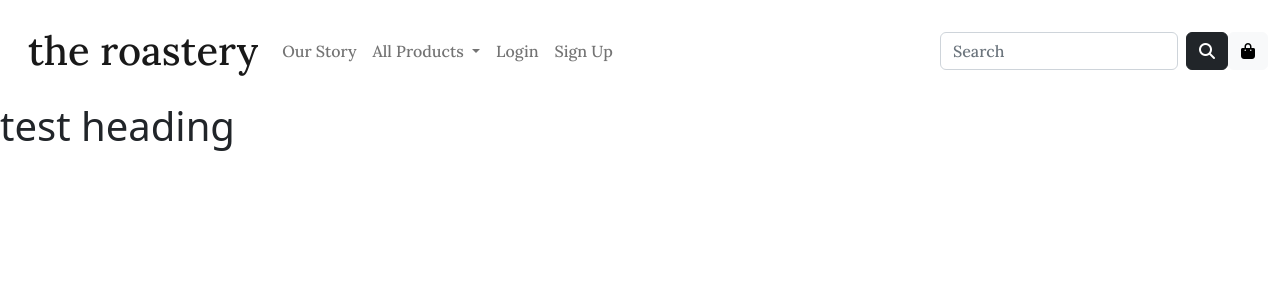
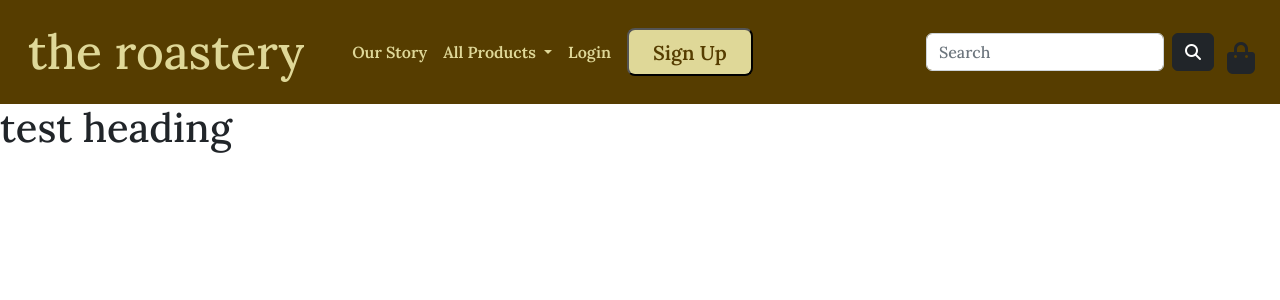
Before and after one commit to Grawnya/the-roastery-ecommerce-store, a Django app: page / in a window 1280 px wide. Shown: the top 300 px of the page. Run offline with Django 3.2, Linux system fonts and the light colour scheme; some libraries are stand-ins or nearby versions.

Commit message:
complete li items in navbar

```diff
--- a/static/css/base.css
+++ b/static/css/base.css
@@ -6,11 +6,90 @@
     --white: #ffffff;
 }
 
-#the-roastery-logo {
-    font-size: 2.5rem;
-    padding-left: 1rem;
+body {
+    font-family: 'lora';
 }
 
+#the-roastery-logo {
+    font-size: 1.5rem;
+    padding-left: 1rem;
+    padding-right: 1rem;
+    color: var(--beige);
+    height: 3rem;
+}
 .navbar {
-    font-family: 'lora';
+    background-color: var(--coffee);
+
 }
+
+.nav-item a {
+    color: var(--beige);
+    font-weight: bold;
+    text-decoration: none;
+}
+
+.nav-link {
+    height: 3rem;
+}
+
+.nav-item {
+    height: 3rem;
+    vertical-align: middle;
+    margin: 0;
+    display: flex;
+    align-items: center;
+    margin-left: 1rem;
+}
+
+.navbar-toggler {
+    background-color: var(--beige);
+    margin: 0 auto;
+}
+
+.navbar-toggler-icon .fa-bars {
+    color:var(--coffee);
+    font-size: 1.75rem;
+}
+
+.dropdown {
+    --bs-navbar-hover-color: var(--beige);
+}
+
+.dropdown-menu {
+    background-color: var(--beige);
+}
+
+.dropdown-menu a {
+    color: var(--coffee);
+}
+
+.btn-coffee {
+    background-color: var(--beige);
+    border-radius: 0.5rem;
+    height: 3rem;
+    padding: 0 1rem;
+}
+
+.btn-coffee a {
+    color: var(--coffee);
+    font-size: 1.25rem;
+}
+
+.btn-coffee a:hover {
+    color: var(--beige);
+}
+
+.btn-coffee:hover {
+    background-color: var(--forest-green);
+}
+
+.btn-shopping {
+    font-size: 2rem;
+}
+
+@media screen and (min-width:768px) {
+    #the-roastery-logo {
+        font-size: 3rem;
+    }
+
+}
--- a/templates/base.html
+++ b/templates/base.html
@@ -25,17 +25,21 @@
     <header>
         <nav class="navbar navbar-expand-lg">
             <div class="container-fluid py-2">
-              <a class="navbar-brand" id="the-roastery-logo" href="{% url 'home' %}" aria-label="To Home Page">the roastery</a>
+              <div id="nav-logo my-auto">
+                <a class="navbar-brand" id="the-roastery-logo" href="{% url 'home' %}" aria-label="To Home Page">the roastery</a>
+              </div>
               <button class="navbar-toggler" type="button" data-bs-toggle="collapse" data-bs-target="#navbarSupportedContent" aria-controls="navbarSupportedContent" aria-expanded="false" aria-label="Toggle navigation">
-                <span class="navbar-toggler-icon"></span>
+                <span class="navbar-toggler-icon">
+                  <i class="fas fa-bars"></i>
+                </span>
               </button>
               <div class="collapse navbar-collapse" id="navbarSupportedContent">
                 <ul class="navbar-nav me-auto mb-2 mb-lg-0">
                   <li class="nav-item">
-                    <a class="nav-link" href="#">Our Story</a>
+                    <a href="#">Our Story</a>
                   </li>
                   <li class="nav-item dropdown">
-                    <a class="nav-link dropdown-toggle" href="#" role="button" data-bs-toggle="dropdown" aria-expanded="false">
+                    <a class="btn-navbar dropdown-toggle" href="#" role="button" data-bs-toggle="dropdown" aria-expanded="false">
                       All Products
                     </a>
                     <ul class="dropdown-menu">
@@ -47,10 +51,12 @@
                     </ul>
                   </li>
                   <li class="nav-item">
-                    <a class="nav-link" href="#">Login</a>
+                    <a href="#">Login</a>
                   </li>
                   <li class="nav-item">
-                    <a class="nav-link" href="#">Sign Up</a>
+                    <button class="btn-coffee">
+                      <a class="nav-link" id="sign-up-link" href="#">Sign Up</a>
+                    </button>
                   </li>
                 </ul>
                 <form id="search-feature" class="d-flex" role="search">
@@ -58,7 +64,7 @@
                     <button class="btn btn-dark" type="submit"><i class="fa-solid fa-magnifying-glass"></i></button>
                 </form>
                 <a class="nav-link" href="#">
-                    <button class="btn btn-light" type="submit"><i class="fa-sharp fa-solid fa-bag-shopping"></i></button>
+                    <button class="btn btn-shopping" type="submit"><i class="fa-sharp fa-solid fa-bag-shopping"></i></button>
                 </a>
               </div>
             </div>
@@ -75,5 +81,14 @@
     <script src="https://cdn.jsdelivr.net/npm/bootstrap@5.2.3/dist/js/bootstrap.bundle.min.js"
         integrity="sha384-kenU1KFdBIe4zVF0s0G1M5b4hcpxyD9F7jL+jjXkk+Q2h455rYXK/7HAuoJl+0I4" crossorigin="anonymous">
     </script>
+
+    <script>
+      document.addEventListener('click', function(element) {
+        let signup_id = element.target.id;
+        if (signup_id === 'sign-up-link') {
+          document.getElementById('sign-up-link').setAttribute("background-color", "var(--forest-green)")
+      }
+        })
+    </script>
 </body>
 </html>
```
